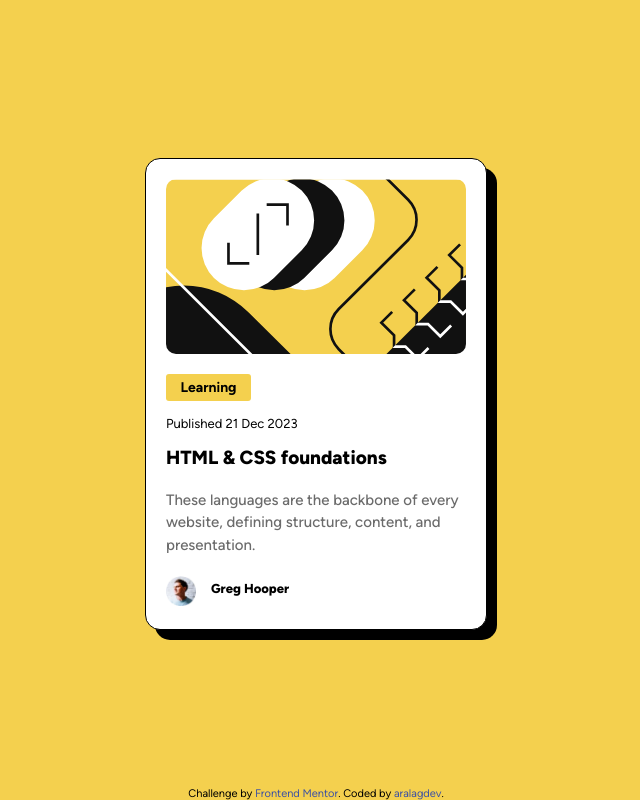
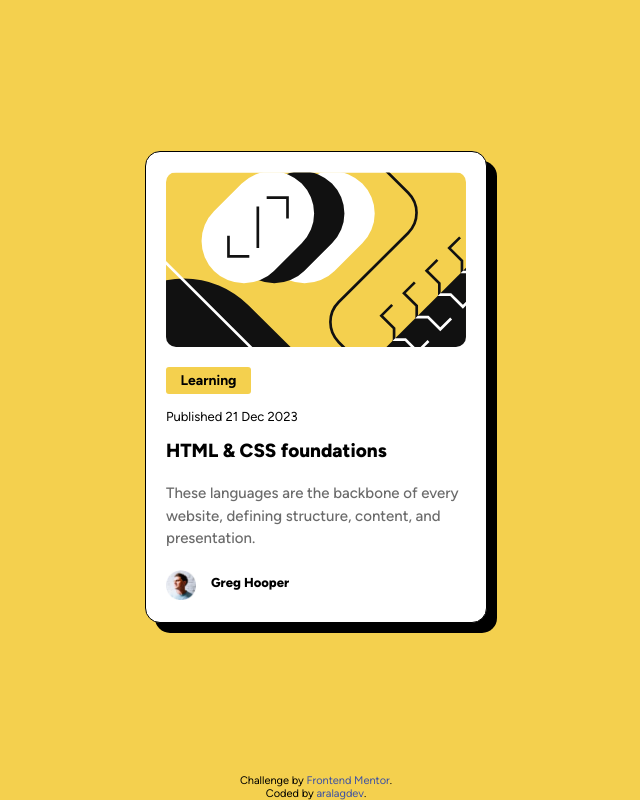
Before and after one commit to aralagdev/blog_card, a plain HTML site: page index.html in a window 1280 px wide. Shown: the whole page, without its empty margins (324-964 px from the left). Drawn offline with Linux system fonts and the light colour scheme; files whose address does not match are found by name.

Commit message:
Improving HTML

```diff
--- a/index.html
+++ b/index.html
@@ -17,7 +17,7 @@
 
         <p class="published">Published 21 Dec 2023</p>
 
-        <a href="#" alt=''><h1>HTML & CSS foundations</h1></a>
+        <a href="#" alt='Title link'><h1>HTML & CSS foundations</h1></a>
 
         <p class="info">These languages are the backbone of every website, defining structure, content, and presentation.</p>
       </div>
@@ -30,8 +30,8 @@
 
 
   <div class="attribution">
-    Challenge by <a href="https://www.frontendmentor.io?ref=challenge" target="_blank">Frontend Mentor</a>.
-    Coded by <a href="#">aralagdev</a>.
+    <p>Challenge by <a href="https://www.frontendmentor.io?ref=challenge" target="_blank">Frontend Mentor</a>.</p>
+    <p>Coded by <a href="#">aralagdev</a>.</p>
   </div>
 </body>
 </html>
```
